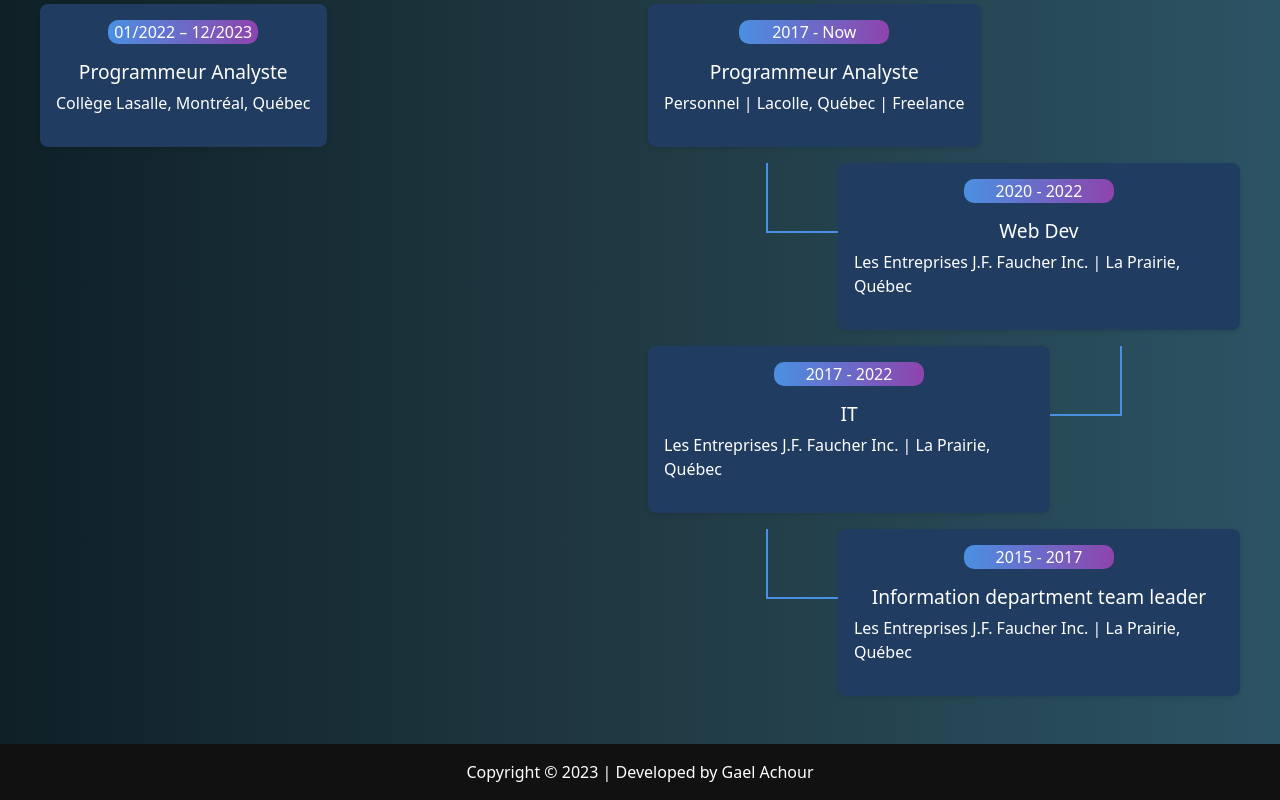
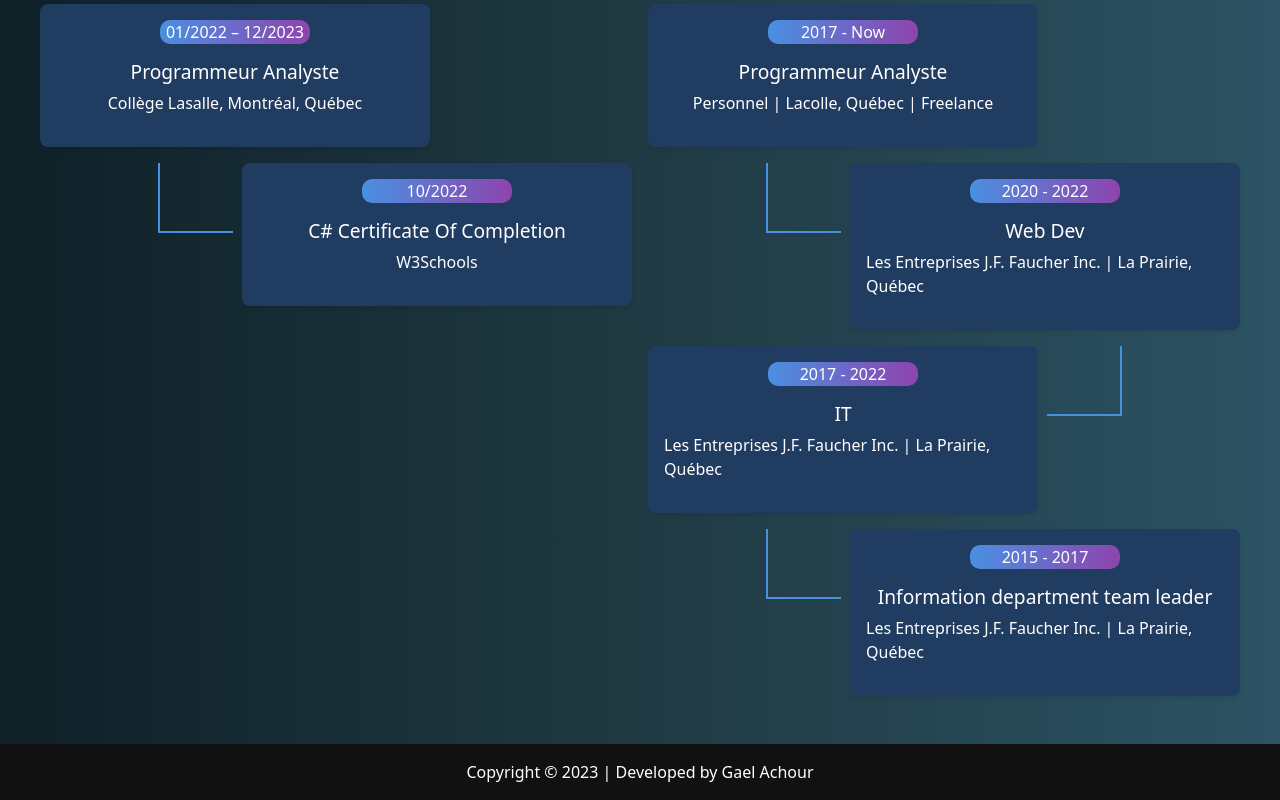
Before and after one commit to drachour/tmp-ppcvr, a React (Create React App) app: page /about in a window 1280 px wide. Shown: the part 985-1785 px from the top of the page. Built offline with nearby package versions, Linux system fonts and the light colour scheme.

Commit message:
update about

```diff
--- a/src/components/Experience.js
+++ b/src/components/Experience.js
@@ -36,6 +36,7 @@ const SingleBox = styled.div`
   border-radius: 8px;
   box-shadow: 0 2px 4px rgba(0, 0, 0, 0.1);
   align-items: center;
+  width: 390px;
 `;
 
 const Duration = styled.p`
@@ -98,6 +99,14 @@ const Experience = () => {
               </SingleBox>
               <EmptyBox></EmptyBox>
             </BoxGrid>
+            <BoxGrid>
+            <EmptyBoxLeft></EmptyBoxLeft>
+              <SingleBox>
+                <Duration>10/2022</Duration>
+                <Title>C# Certificate Of Completion</Title>
+                <p>W3Schools</p>
+              </SingleBox>
+            </BoxGrid>
           </ColMd6>
           <ColMd6>
             <SectionTitle>Experience</SectionTitle>
```
